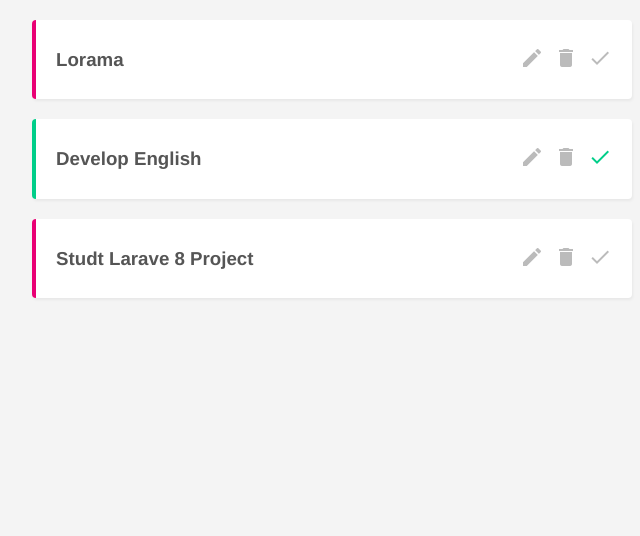
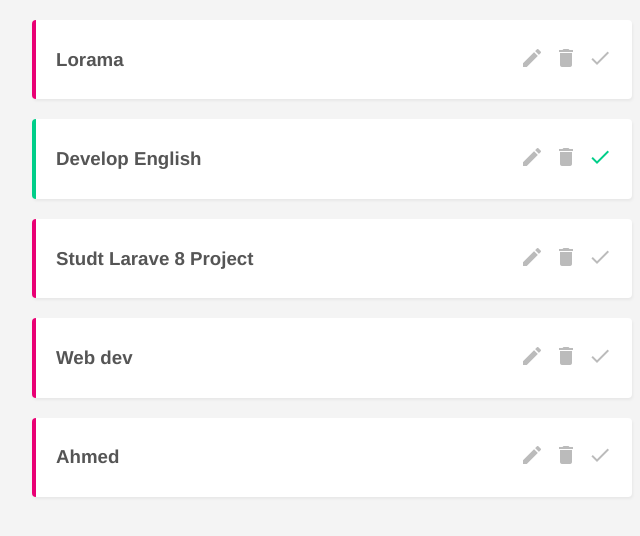
Before and after one commit to AhmedRabea0302/Project-Planner, a Vue app: page / in a window 1280 px wide. Shown: the top 536 px of the page, without its empty margins (308-948 px from the left). Built offline with nearby package versions, Linux system fonts and the light colour scheme; data requests are answered from the project's data file.

Commit message:
Create the Add Project Function

```diff
--- a/data/db.json
+++ b/data/db.json
@@ -17,6 +17,18 @@
       "title": "Studt Larave 8 Project",
       "details": "Lorem Ipsum hassona e55",
       "complete": false
+    },
+    {
+      "title": "Web dev",
+      "details": "elfrmg ffg kfm ffffdwq rdwe",
+      "complete": false,
+      "id": 4
+    },
+    {
+      "title": "Ahmed ",
+      "details": "Faddloo fgfdgdfvd ererfvds ",
+      "complete": false,
+      "id": 5
     }
   ]
 }
--- a/src/views/AddProject.vue
+++ b/src/views/AddProject.vue
@@ -16,12 +16,31 @@
         return {
             title: '',
             details: '',
+            uri: 'http://localhost:3000/projects/'
         }
     },
 
-    handleSubmit() {
-        console.log(this.title);
-        console.log(this.details);
+    methods: {
+        handleSubmit() {
+            let project = {
+                title: this.title,
+                details: this.details,
+                complete: false
+            }
+
+            fetch(this.uri, {
+                method: 'POST',
+                headers: {'Content-Type': 'application/json'},
+                body: JSON.stringify(project)
+            })
+            .then(response => {
+                console.log(response);
+                this.$router.push({ name: 'Home' });
+            });
+
+
+
+        }
     }
 }
 </script>
```
